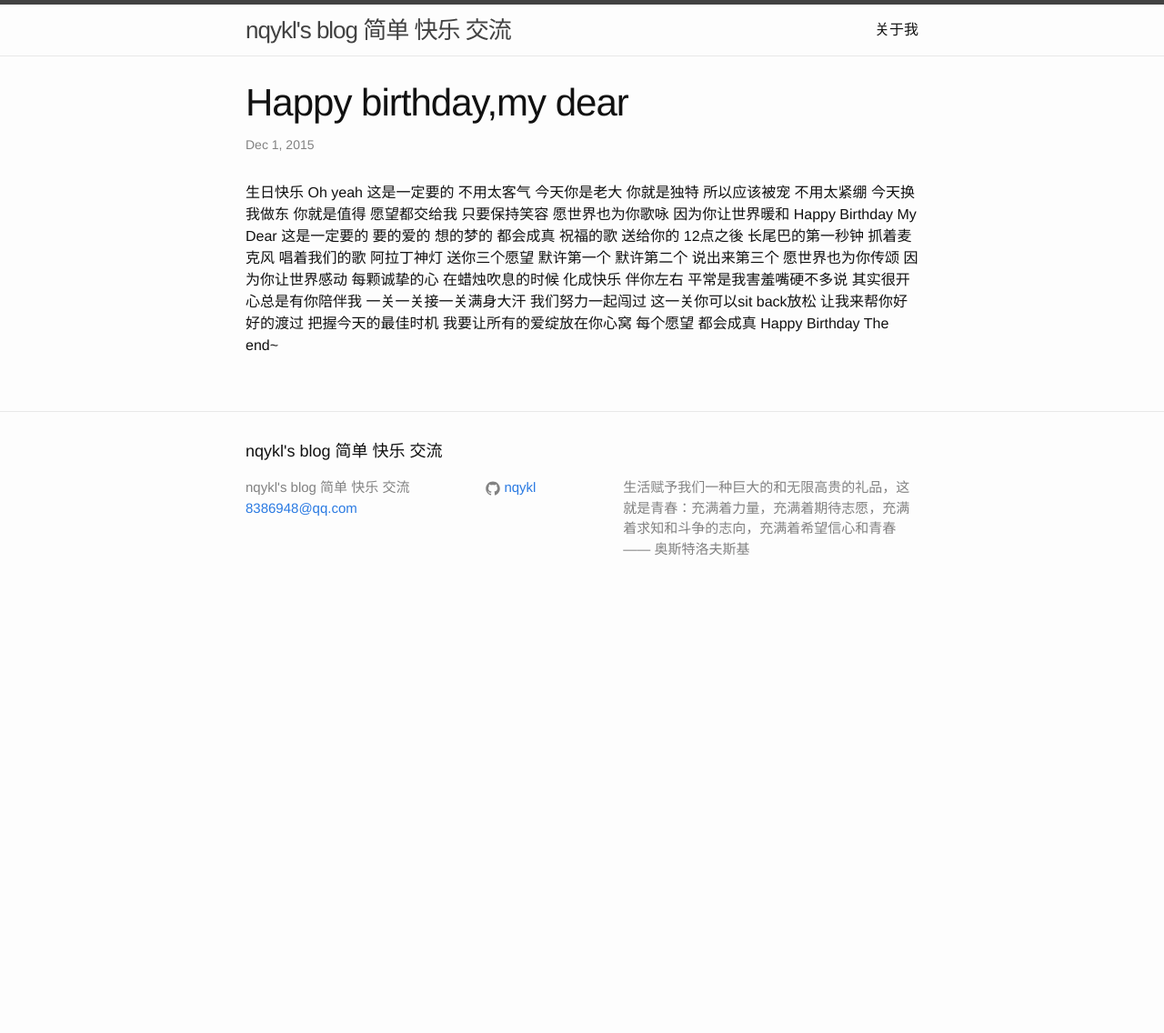
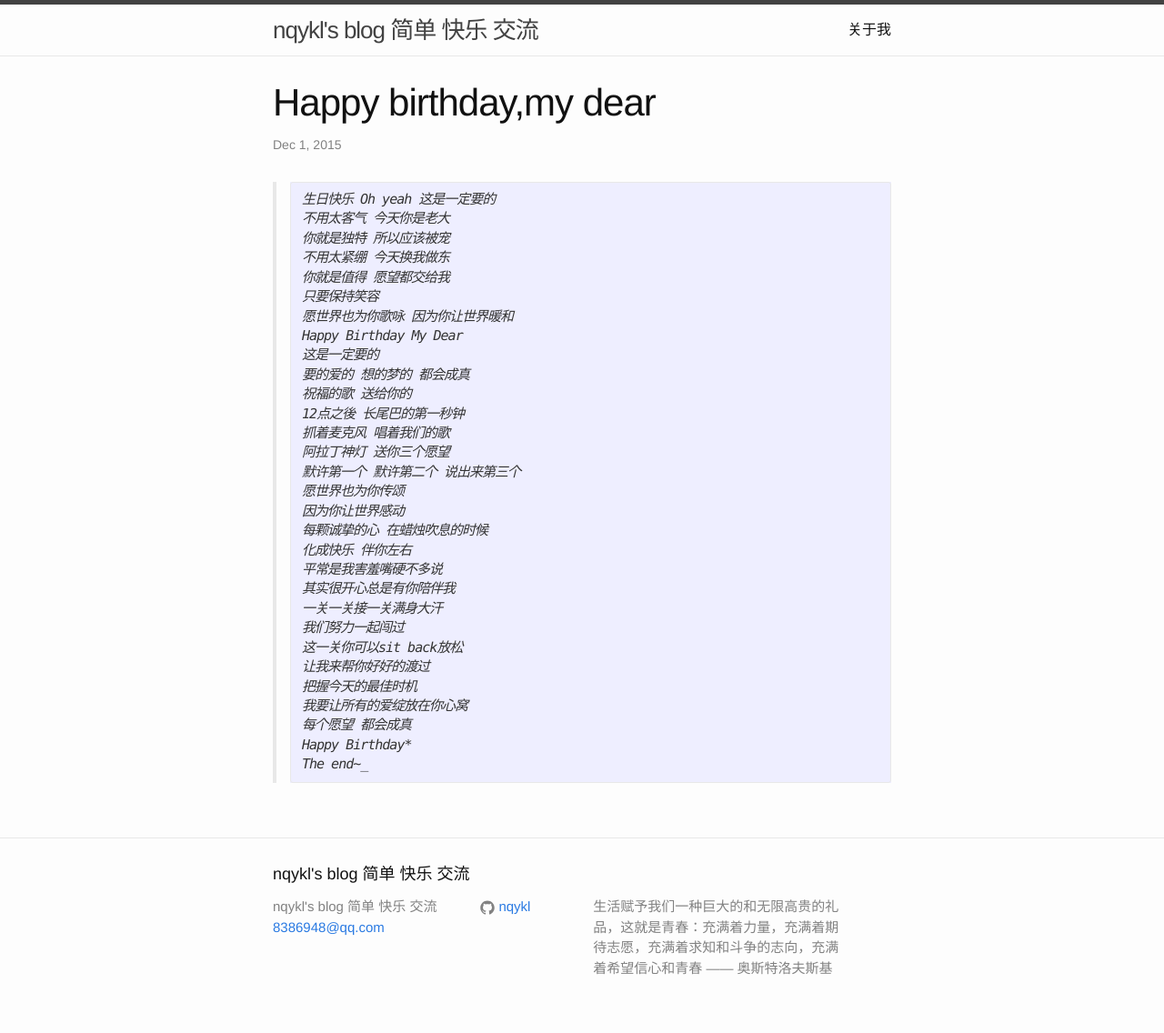
Before and after one commit to nqykl/nqykl.github.io, a Jekyll site: the page built from _posts/2015-12-1-happy-birthday-dear.markdown, in a window 1280 px wide. Shown: the whole page at 91% size. Built offline with Jekyll 4.4.1, drawn with Linux system fonts in a browser that asks for light colours; nearby versions of some CDN libraries; comment, search, counter and statistics services are not loaded; before the commit the page ends 900 px from its top, so only the background shows below that.

Commit message:
修改样式

```diff
--- a/_includes/head.html
+++ b/_includes/head.html
@@ -3,9 +3,22 @@
   <meta http-equiv="X-UA-Compatible" content="IE=edge">
   <meta name="viewport" content="width=device-width, initial-scale=1">
 
+
   <title>{% if page.title %}{{ page.title }}{% else %}{{ site.title }}{% endif %}</title>
   <meta name="description" content="{% if page.excerpt %}{{ page.excerpt | strip_html | strip_newlines | truncate: 160 }}{% else %}{{ site.description }}{% endif %}">
 
+  	<!-- 新 Bootstrap 核心 CSS 文件 -->
+	<link rel="stylesheet" href="//cdn.bootcss.com/bootstrap/3.3.5/css/bootstrap.min.css">
+
+	<!-- 可选的Bootstrap主题文件（一般不用引入） -->
+	<link rel="stylesheet" href="//cdn.bootcss.com/bootstrap/3.3.5/css/bootstrap-theme.min.css">
+
+	<!-- jQuery文件。务必在bootstrap.min.js 之前引入 -->
+	<script src="//cdn.bootcss.com/jquery/1.11.3/jquery.min.js"></script>
+
+	<!-- 最新的 Bootstrap 核心 JavaScript 文件 -->
+	<script src="//cdn.bootcss.com/bootstrap/3.3.5/js/bootstrap.min.js"></script>
+  <meta name="viewport" content="width=device-width, initial-scale=1">
   <link rel="stylesheet" href="{{ "/css/main.css" | prepend: site.baseurl }}">
   <link rel="canonical" href="{{ page.url | replace:'index.html','' | prepend: site.baseurl | prepend: site.url }}">
   <link rel="alternate" type="application/rss+xml" title="{{ site.title }}" href="{{ "/feed.xml" | prepend: site.baseurl | prepend: site.url }}">
--- a/_posts/2015-12-1-happy-birthday-dear.markdown
+++ b/_posts/2015-12-1-happy-birthday-dear.markdown
@@ -5,33 +5,33 @@
 categories: jekyll update
 ---
 
-生日快乐 Oh yeah 这是一定要的
-不用太客气 今天你是老大
-你就是独特 所以应该被宠
-不用太紧绷 今天换我做东
-你就是值得 愿望都交给我
-只要保持笑容
-愿世界也为你歌咏 因为你让世界暖和
-Happy Birthday My Dear
-这是一定要的
-要的爱的 想的梦的 都会成真
-祝福的歌 送给你的
-12点之後 长尾巴的第一秒钟
-抓着麦克风 唱着我们的歌
-阿拉丁神灯 送你三个愿望
-默许第一个 默许第二个 说出来第三个
-愿世界也为你传颂
-因为你让世界感动
-每颗诚挚的心 在蜡烛吹息的时候
-化成快乐 伴你左右
-平常是我害羞嘴硬不多说
-其实很开心总是有你陪伴我
-一关一关接一关满身大汗
-我们努力一起闯过
-这一关你可以sit back放松
-让我来帮你好好的渡过
-把握今天的最佳时机
-我要让所有的爱绽放在你心窝
-每个愿望 都会成真
-Happy Birthday
-The end~
+>	生日快乐 Oh yeah 这是一定要的
+	不用太客气 今天你是老大
+	你就是独特 所以应该被宠
+	不用太紧绷 今天换我做东
+	你就是值得 愿望都交给我
+	只要保持笑容
+	愿世界也为你歌咏 因为你让世界暖和
+	Happy Birthday My Dear
+	这是一定要的
+	要的爱的 想的梦的 都会成真
+	祝福的歌 送给你的
+	12点之後 长尾巴的第一秒钟
+	抓着麦克风 唱着我们的歌
+	阿拉丁神灯 送你三个愿望
+	默许第一个 默许第二个 说出来第三个
+	愿世界也为你传颂
+	因为你让世界感动
+	每颗诚挚的心 在蜡烛吹息的时候
+	化成快乐 伴你左右
+	平常是我害羞嘴硬不多说
+	其实很开心总是有你陪伴我
+	一关一关接一关满身大汗
+	我们努力一起闯过
+	这一关你可以sit back放松
+	让我来帮你好好的渡过
+	把握今天的最佳时机
+	我要让所有的爱绽放在你心窝
+	每个愿望 都会成真
+	Happy Birthday*
+	The end~_
```
Also changed, not shown: about.md (+6 -7 lines).
